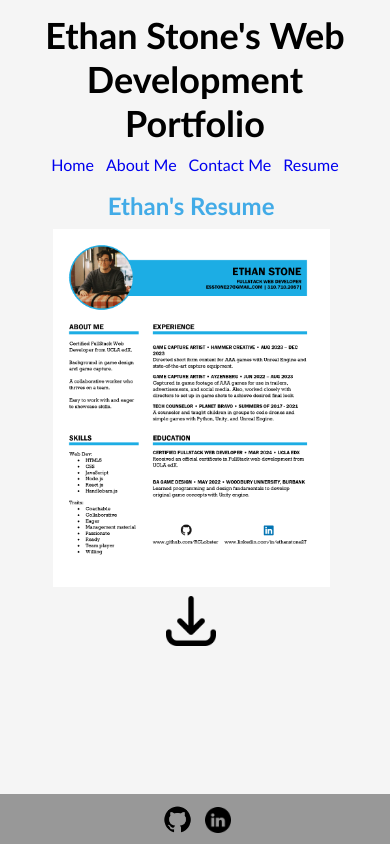
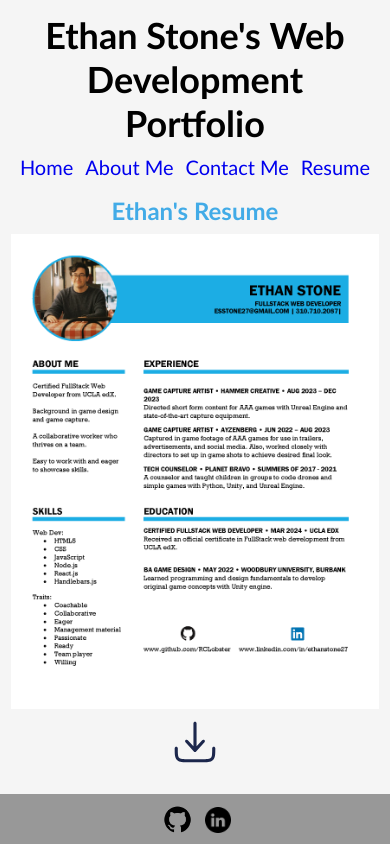
Before and after one commit to RCLobster/ethan-portfolio, a React (Vite) app: page /Resume in a window 390 px wide. Built offline with nearby package versions, Linux system fonts and the light colour scheme.

Commit message:
more css tweaks

```diff
--- a/src/App.css
+++ b/src/App.css
@@ -40,6 +40,7 @@ h3 {
 /* %%% NAVBAR CSS %%% */
 .navbar {
   text-align: center;
+  font-size: 125%;
 }
 
 .nav-link {
@@ -48,7 +49,15 @@ h3 {
   padding: 0 3px;
 }
 
+.nav-link:hover {
+  color: rgb(255, 166, 0);
+}
+
 /* %%% HOME CSS %%% */
+.home-card {
+  margin: 1vh .5vw;
+}
+
 .home-card h2 {
   width: 98%;
   text-align: center;
@@ -108,35 +117,19 @@ h3 {
   display: none;
 }
 
-@media (min-width: 1025px) {
-  .project-card {
-    width: 48%;
-  }
-}
-
-@media (max-width: 1024px) {
-  .project-card {
-    width: 48%;
-  }
-}
-
-@media (max-width: 768px) {
-  .project-card {
-    width: 98%;
-  }
-}
-
 /* %%% ABOUT ME CSS %%% */
 .flex-parent-about {
   display: flex;
   justify-content: center;
   align-items: center;
   flex-wrap: wrap;
+  flex-direction: column;
+  padding-top: 2vh;
 }
 
 .about-card {
   width: 98%;
-  padding-top: 2vh;
+  /* margin: 0 auto; */
   margin: 1vh .5vw;
 }
 
@@ -161,12 +154,13 @@ h3 {
   display: flex;
   justify-content: center;
   flex-wrap: wrap;
+  padding-top: 2vh;
 }
 
 .contact-card {
   width: 98%;
-  padding-top: 2vh;
   text-align: center;
+  /* margin: 0 auto; */
   margin: 1vh .5vw;
 }
 
@@ -196,25 +190,29 @@ h3 {
   justify-content: center;
   flex-direction: column;
   align-items: center;
+  padding-top: 2vh;
 }
 
 .resume-card {
   width: 98%;
-  padding-top: 2vh;
+  /* margin: 1vh .5vw; */
+  margin: 0 auto;
 }
 
 .resume-card h2 {
   width: 98%;
   text-align: center;
   margin-bottom: 1vh;
+
 }
 
 .resume-img {
-  max-width: 74%;
+  width: 75%;
+  margin: 0 auto;
 }
 
 .resume-card a {
-  width: 24%;
+  max-width: 25%;
   margin-bottom: 55px;
   text-align: center;
 }
@@ -227,6 +225,10 @@ h3 {
 .resume-download img{
   width: 50px;
   margin: 1vh 1vw;
+}
+
+.download-icon:hover{
+  width: 55px;
 }
 
 /* %%% FOOTER CSS %%% */
@@ -257,3 +259,53 @@ h3 {
   width: 26px;
   margin: 4px 5px;
 }
+
+.linkedin:hover {
+  width: 31px;
+}
+
+.github:hover {
+  width: 40px;
+}
+
+@media (min-width: 1025px) {
+  .project-card {
+    width: 48%;
+  }
+}
+
+@media (max-width: 1024px) {
+  .project-card {
+    width: 48%;
+  }
+}
+
+@media (max-width: 768px) {
+  .home-card {
+    margin-bottom: 55px;
+  }
+
+  .project-card {
+    width: 98%;
+  }
+
+  .flex-parent-contact {
+    flex-direction: column;
+    align-items: center;
+  }
+
+  .contact-children {
+    display: flex;
+    align-items: center;
+    flex-direction: column;
+    margin: 1vh 1vw;
+  }
+
+  .about-card {
+    margin-bottom: 55px;;
+  }
+
+  .resume-img {
+    width: 98%;
+  }
+}
--- a/src/components/Footer.jsx
+++ b/src/components/Footer.jsx
@@ -2,7 +2,7 @@ export default function Footer() {
     return (
         <div className="footer">
             <a href="https://www.github.com/RCLobster" target='_blank'>
-                <img src="../public/images/github_icon.png" alt="github icon" />
+                <img className="github" src="../public/images/github_icon.png" alt="github icon" />
             </a>
 
             <a href="https://www.linkedin.com/in/ethanstone27/" target='_blank'>
--- a/src/pages/Resume.jsx
+++ b/src/pages/Resume.jsx
@@ -5,7 +5,7 @@ export default function Resume() {
             <img className="resume-img" src="../public/images/StoneE_Resume_WebDev.png" alt="Ethan Stone's resume" />
             <div className="resume-download">
                 <a download="Ethan Stone's Resume" href="../public/pdf/StoneE_Resume_WebDev.pdf">
-                    <img src="../public/images/download_icon.png" title="Icon by Baharat Icons" />
+                    <img className="download-icon" src="../public/icons/download_icon.svg" title="Icon by Baharat Icons" />
                 </a>
             </div>
         </div>
```
Also changed, not shown: public/icons/download_icon.svg (added).
